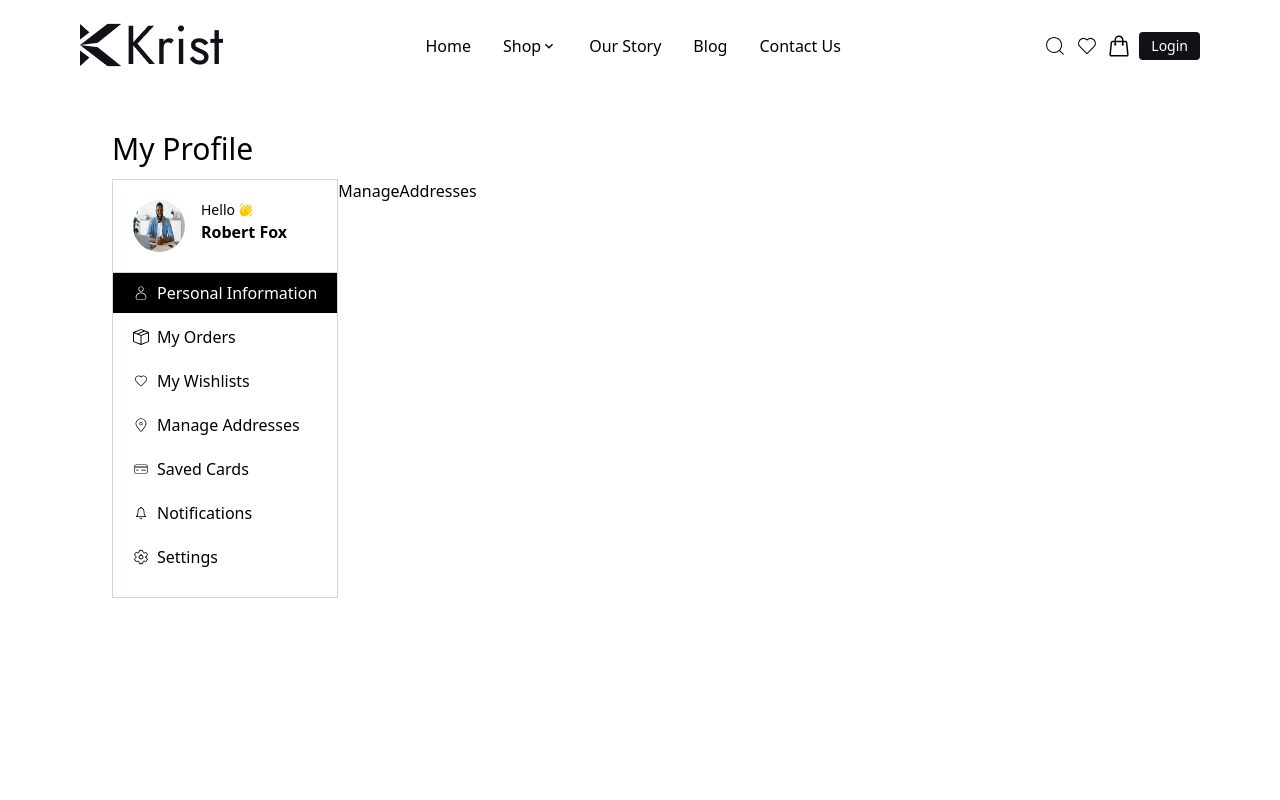
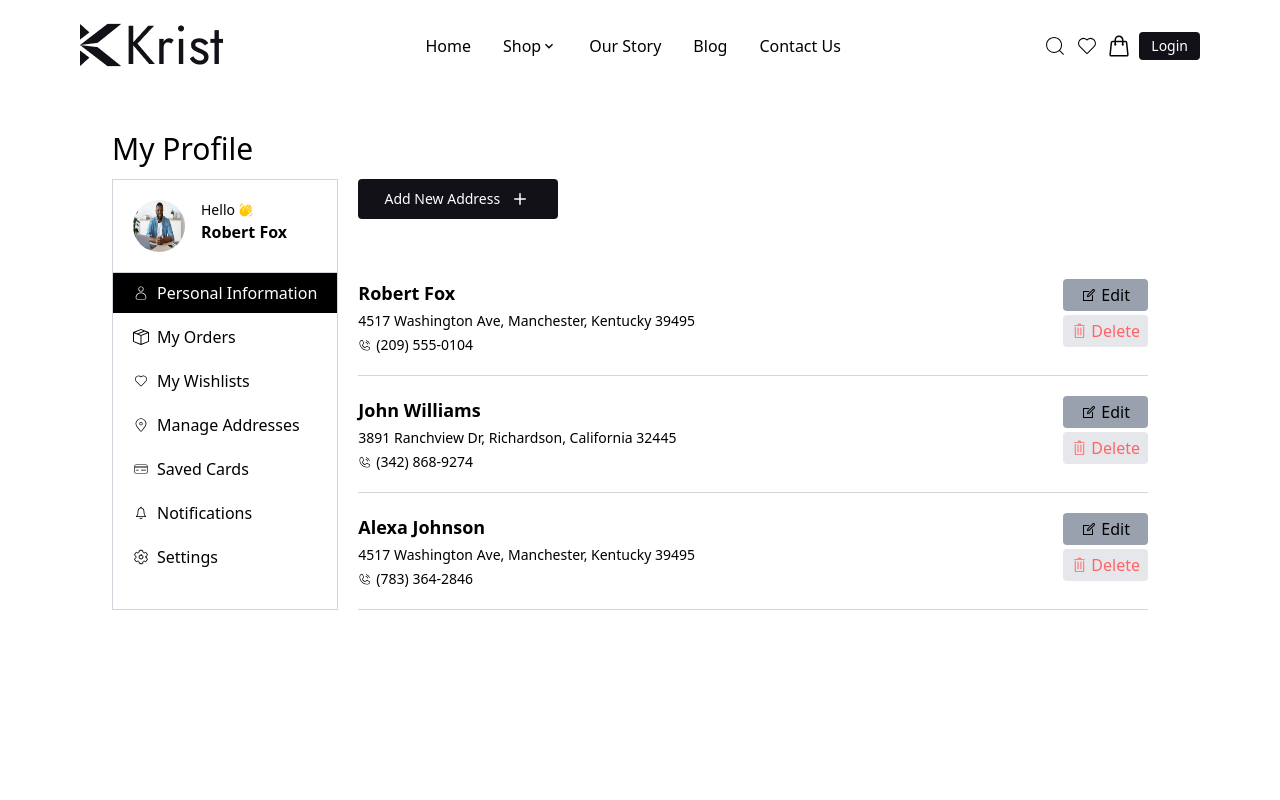
Before and after one commit to iadedayo01/Ecommerce, a React (Vite) app: page /profile/manage_addresses in a window 1280 px wide. Shown: the top 800 px of the page. Built offline with nearby package versions, Linux system fonts and the light colour scheme.

Commit message:
Completed the manage address page and created a toggle component

```diff
--- a/src/PAGES/ManageAddresses.tsx
+++ b/src/PAGES/ManageAddresses.tsx
@@ -1,9 +1,13 @@
 // import React from 'react'
+
+import ManageAddressComponent from "../components/Manage Addresses/ManageAddressComponent";
 
 const ManageAddresses = () => {
   return (
-    <div>ManageAddresses</div>
-  )
-}
+    <div className="px-5">
+      <ManageAddressComponent />
+    </div>
+  );
+};
 
-export default ManageAddresses
+export default ManageAddresses;
--- a/src/PAGES/SavedCards.tsx
+++ b/src/PAGES/SavedCards.tsx
@@ -1,9 +1,22 @@
 // import React from 'react'
+import Toggle from "../Shared/Toggle";
 
 const SavedCards = () => {
+  const handlePowerToggle = (state: boolean) => {
+    console.log("Power state:", state);
+    // you can add your logic here
+  };
+
   return (
-    <div className="bg-amber-400 h-full">SavedCards</div>
-  )
-}
+    <div className="bg-amber-400 h-full">
+      SavedCards
+      <div className="p-6">
+        <h1 className="text-xl font-bold mb-4">Toggle Demo</h1>
+        <Toggle onToggle={handlePowerToggle} />
+      </div>
+      <Toggle/>
+    </div>
+  );
+};
 
-export default SavedCards
+export default SavedCards;
--- /dev/null
+++ b/src/Shared/Toggle.tsx
@@ -0,0 +1,39 @@
+import { useState } from "react";
+
+type ToggleProps = {
+  label?: string;
+  initial?: boolean;
+  onToggle?: (state: boolean) => void;
+};
+
+export default function Toggle({
+  label,
+  initial = false,
+  onToggle,
+}: ToggleProps) {
+  const [enabled, setEnabled] = useState(initial);
+
+  const handleToggle = () => {
+    const newState = !enabled;
+    setEnabled(newState);
+    onToggle?.(newState);
+  };
+
+  return (
+    <div className="flex items-center space-x-4">
+      {label && <span className="text-sm font-medium">{label}</span>}
+      <button
+        onClick={handleToggle}
+        className={`relative inline-flex h-6 w-11 items-center rounded-full transition-colors ${
+          enabled ? "bg-green-500" : "bg-gray-300"
+        }`}
+      >
+        <span
+          className={`inline-block h-4 w-4 transform rounded-full bg-white transition-transform ${
+            enabled ? "translate-x-6" : "translate-x-1"
+          }`}
+        />
+      </button>
+    </div>
+  );
+}
--- /dev/null
+++ b/src/components/Manage Addresses/ManageAddressComponent.tsx
@@ -0,0 +1,94 @@
+// import React from 'react'
+import { BsPlus } from "react-icons/bs";
+import { PiPhoneCallLight } from "react-icons/pi";
+import { LiaEdit } from "react-icons/lia";
+import { TfiTrash } from "react-icons/tfi";
+
+import Button from "../../Shared/Button";
+import type { ReactElement } from "react";
+
+interface NewaddressProps {
+  name: string;
+  address: string;
+  number: string;
+  phoneIcon: ReactElement;
+  edit: string;
+  delete: string;
+  editIcon: ReactElement;
+  deleteIcon: ReactElement;
+}
+
+const ManageAddressComponent = () => {
+  const newAddress: NewaddressProps[] = [
+    {
+      name: "Robert Fox",
+      address: "4517 Washington Ave, Manchester, Kentucky 39495",
+      number: "(209) 555-0104",
+      phoneIcon: <PiPhoneCallLight />,
+      edit: "Edit",
+      delete: "Delete",
+      editIcon: <LiaEdit />,
+      deleteIcon: <TfiTrash />,
+    },
+    {
+      name: "John Williams",
+      address: "3891 Ranchview Dr, Richardson, California 32445",
+      number: "(342) 868-9274",
+      phoneIcon: <PiPhoneCallLight />,
+      edit: "Edit",
+      delete: "Delete",
+      editIcon: <LiaEdit />,
+      deleteIcon: <TfiTrash />,
+    },
+    {
+      name: "Alexa Johnson",
+      address: "4517 Washington Ave, Manchester, Kentucky 39495",
+      number: "(783) 364-2846",
+      phoneIcon: <PiPhoneCallLight />,
+      edit: "Edit",
+      delete: "Delete",
+      editIcon: <LiaEdit />,
+      deleteIcon: <TfiTrash />,
+    },
+  ];
+
+  return (
+    <div className=" flex flex-col gap-10">
+      <Button
+        text="Add New Address"
+        BG="bg-[#131118]"
+        textColor="text-white"
+        borderRadius="rounded-sm"
+        padding="py-2 "
+        width="w-50"
+        icon={<BsPlus className="text-2xl" />}
+      />
+      <div className="flex flex-col">
+        {newAddress.map((addressInfo) => (
+          <div className="flex border-b py-5 border-gray-300 justify-between">
+            <div className="space-y-1">
+              <h1 className="font-bold text-lg">{addressInfo.name}</h1>
+              <h1 className="text-sm">{addressInfo.address}</h1>
+              <div className="flex text-sm gap-1 items-center">
+                <div>{addressInfo.phoneIcon}</div>
+                <h1>{addressInfo.number}</h1>
+              </div>
+            </div>
+            <div className="space-y-1">
+              <div className="flex bg-gray-400 py-1 px-2 cursor-pointer justify-center gap-1 rounded-sm items-center">
+                <div>{addressInfo.editIcon}</div>
+                <h1>{addressInfo.edit}</h1>
+              </div>
+              <div className="flex py-1 px-2 cursor-pointer rounded-sm bg-gray-200 justify-center gap-1 text-red-400 items-center">
+                <div>{addressInfo.deleteIcon}</div>
+                <h1>{addressInfo.delete}</h1>
+              </div>
+            </div>
+          </div>
+        ))}
+      </div>
+    </div>
+  );
+};
+
+export default ManageAddressComponent;
```
